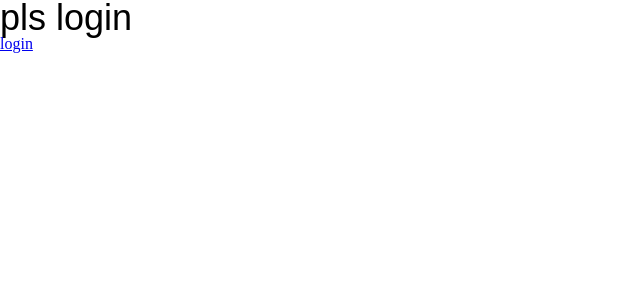
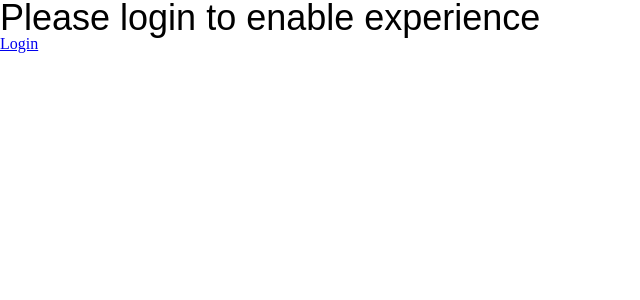
Before and after one commit to richczhou/spotipond, a React (Vite) app: page /callback in a window 1280 px wide. Shown: the top 300 px of the page, without its empty margins (0-640 px from the left). Built offline with nearby package versions, Linux system fonts and the light colour scheme.

Commit message:
updated test path to `callback`

```diff
--- a/src/App.jsx
+++ b/src/App.jsx
@@ -6,6 +6,7 @@ import { useLocation, Switch, Route } from "wouter"
 
 import './App.css'
 import LoginPage from './scenes/LoginPage';
+import Login from './Login';
 import GalleryPage from './scenes/GalleryPage';
 import MainPage from './scenes/MainPage';
 import PondLayout from './layouts/PondLayout';
@@ -17,6 +18,7 @@ function App() {
     <div className="App">
         <Switch location={location}>
           <Route path="/" component={LoginPage} />
+          <Route path="/callback" component={Login} />
           <Route path="/gallery" component={GalleryPage} />
           <Route path="/main" component={MainPage} />
         </Switch>
--- a/src/Login.jsx
+++ b/src/Login.jsx
@@ -8,9 +8,9 @@ window.speechiness = 0.5;
 window.tempo = 90.0;
 window.valence = 0.5;
 window.fresh = true; // false if you want all songs, true if you want only 10
-window.privUserToken = 'BQBN5ymllI0ouzfvz245xbBCiFGksybYhFDIGG5vdGJqJZA8dHFa-ylajxcvdgToYbVzYGkR5J1WNzveh09e1kYzlpTSMj92hV5BRHO06trHkB63aIc6oOPXG15_n2NVdZ8WEGTnnCHRCxcUottzWGsEWs3lavXp4upJ3auz3XZWszsBYz8GQjsqnBdxtA';
-window.privSongToken = 'BQCrTfDH6GjVN0tL8KWLjzwl8FuOsw--h-FjLop7VzuvIV1kldIotmIKkSetWeeQXocx3krnjnRWpA37_tDv17p3y1F-YZNPd-9fJDFViBHIJaBtHWdrOexk-1qsRMqQ1JsgLZhP7pXEs56RL1UKx31W2omuZJSdTIGBzO6xVmyzvw'
-window.privPlaylistToken = 'BQA7xkU1wejStky_43i4Kz0XsqdRzfJm0BGxEoQRrA4aSjxAz7M8S_sx7C9jpkxadUs8BDKTwlpYi4ZI7BBEEZ-mxq3pWZvK3671KwF7meij0VRiw_EOxdOumreu72aR9O5bHJy1kdgSywXN_KzUY9LYkLIOYTVsQeym67vYy8zWjRtr2_Cqkl3C2BJPPEvnX_WmBTmoMmVQP2nn7wZgXtLx_AYhFZ92A5SNYxULJWA';
+window.privUserToken = 'BQBiN_QGKp5KL9a0RTobeT8nMgaZr9ZeM_C0Lv3XF0DqNKiZrDrdRoJKbBrf3zsFCnX0KIjLRn8JXICQf6zEQvDdjph4yYRJtbPqbHWAd22rOEvvoPm_ZKelTU5uHZVCpWHu5iXg8cYk3T0Jlek--IGMhpe-HwnJkVhzKy8jD1kucLzEyobOouagN263';
+window.privSongToken = 'BQDhNwNaSp_Usd3xZWFBH0XePagt_1RKEtFHqS11PUpfSCxipC9y5B9c0nteYJm1rKiwzd6aUBDHXZQYy49HT_66wKsDnNg7ed01Bbb02J1LTq_CcpWGeJA9OGzPcH7OiNfpAP39YHcxCiE8dqhvS1vi8H-EmyGBITQjSMaAcxF0';
+window.privPlaylistToken = 'BQBvGHyEO6ltYa4p2B0gjW5xMnwdL5KYbAcJgBCPPKPG344p0PcdmdludF4FwmmuzjJiJvqdSa-Um1ZQyigxxZr-8Mg03M3ZvJWQTFndiVHY_5q61nToyDWjEtyAu4xucdfwcElA5w6wycHeUTnKoMYtVAAtOU4Iz8bXHPlaogJoV5NHaWehvi3l9Pd36Vz64CUetCs8Jz2RaiU-vs34RPs6qktTHsDbcaWtvsvQ8A';
 
 function Login() {
     const CLIENT_ID = "a56551db3f5d4df7b05e7efa31394e98"
@@ -142,8 +142,8 @@ function Login() {
                 {token ?
                     window.fresh ?
                         <>
-                            <button onClick={logout}>logout</button>
-                            <p>fresh finds (10 songs)</p>
+                            <button onClick={logout}>Logout</button>
+                            <p>Fresh Finds (10 songs)</p>
                             { renderSongs(10) }
                             <iframe
                                 src={iframeSrc}
@@ -157,8 +157,8 @@ function Login() {
                         </>
                         :
                         <>
-                            <button onClick={logout}>logout</button>
-                            <p>rotten finds (70 songs)</p>
+                            <button onClick={logout}>Logout</button>
+                            <p>Rotten Finds (70 songs)</p>
                             { renderSongs(70) }
                             <iframe
                                 src={iframeSrc}
@@ -172,8 +172,8 @@ function Login() {
                         </>
                     :
                     <>
-                        <h2>pls login</h2>
-                        <a href={`${AUTH_ENDPOINT}?client_id=${CLIENT_ID}&redirect_uri=${REDIRECT_URI}&response_type=${RESPONSE_TYPE}`}>login</a>
+                        <h2>Please login to enable experience</h2>
+                        <a href={`${AUTH_ENDPOINT}?client_id=${CLIENT_ID}&redirect_uri=${REDIRECT_URI}&response_type=${RESPONSE_TYPE}`}>Login</a>
                     </>
                 }
         </div>
--- a/src/main.jsx
+++ b/src/main.jsx
@@ -8,6 +8,7 @@ import './index.css'
 
 ReactDOM.createRoot(document.getElementById('root')).render(
   <React.StrictMode>
-    {<Login /> }
+    {/* <Login /> */}
+    <App />
   </React.StrictMode>,
 )
```
